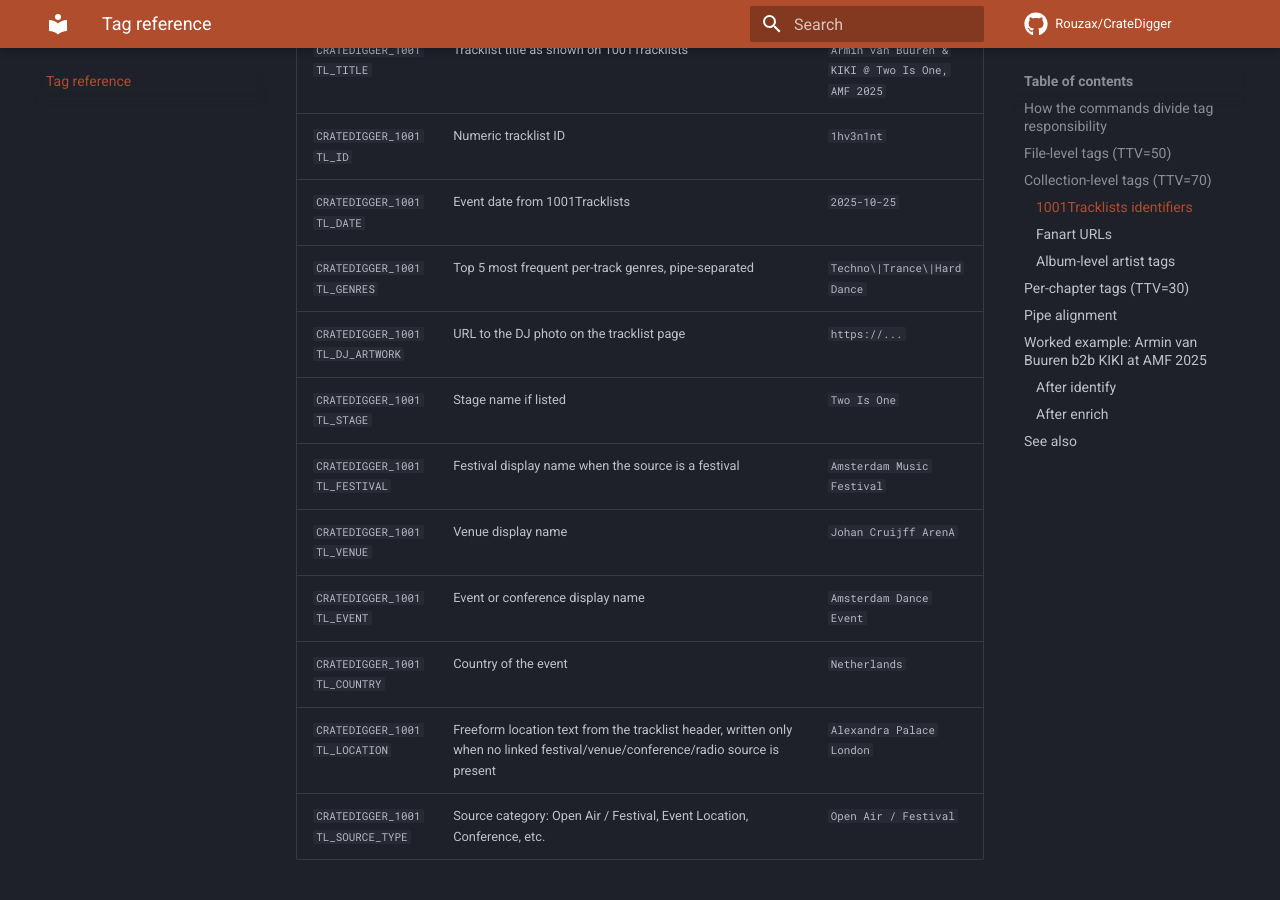
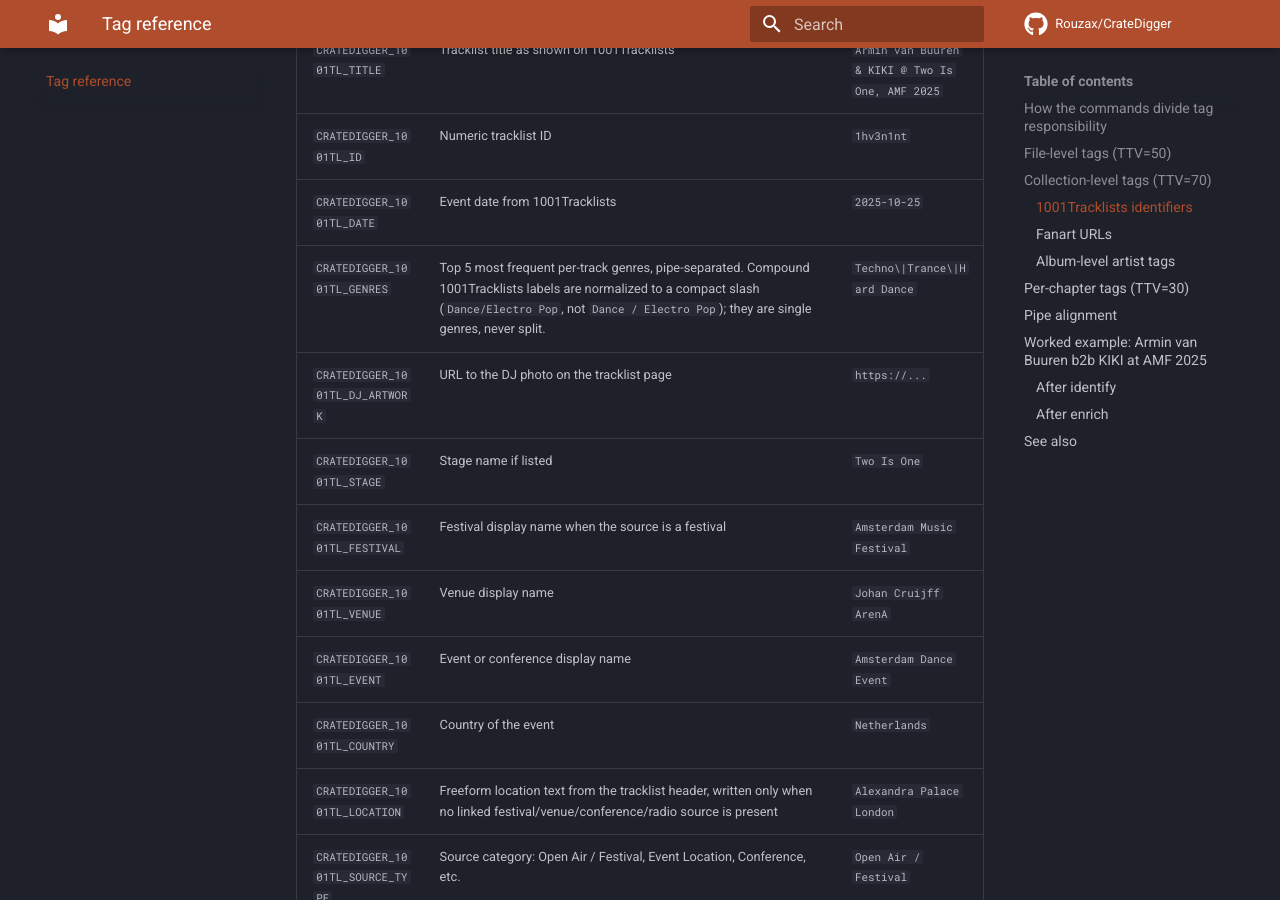
Before and after one commit to Rouzax/CrateDigger, an MkDocs documentation site: the page built from docs/tag-reference.md, in a window 1280 px wide and 900 px high, scrolled down 1952 px. Built offline with MkDocs 1.6.1 and Material for MkDocs 9.7.7, drawn with Linux system fonts in a browser that asks for light colours; comment, search, counter and statistics services are not loaded.

Commit message:
docs: note compact-slash genre normalization in tag reference

```diff
--- a/docs/tag-reference.md
+++ b/docs/tag-reference.md
@@ -48,7 +48,7 @@
 | `CRATEDIGGER_1001TL_TITLE` | Tracklist title as shown on 1001Tracklists | `Armin van Buuren & KIKI @ Two Is One, AMF 2025` |
 | `CRATEDIGGER_1001TL_ID` | Numeric tracklist ID | `1hv3n1nt` |
 | `CRATEDIGGER_1001TL_DATE` | Event date from 1001Tracklists | `2025-10-25` |
-| `CRATEDIGGER_1001TL_GENRES` | Top 5 most frequent per-track genres, pipe-separated | `Techno\|Trance\|Hard Dance` |
+| `CRATEDIGGER_1001TL_GENRES` | Top 5 most frequent per-track genres, pipe-separated. Compound 1001Tracklists labels are normalized to a compact slash (`Dance/Electro Pop`, not `Dance / Electro Pop`); they are single genres, never split. | `Techno\|Trance\|Hard Dance` |
 | `CRATEDIGGER_1001TL_DJ_ARTWORK` | URL to the DJ photo on the tracklist page | `https://...` |
 | `CRATEDIGGER_1001TL_STAGE` | Stage name if listed | `Two Is One` |
 | `CRATEDIGGER_1001TL_FESTIVAL` | Festival display name when the source is a festival | `Amsterdam Music Festival` |
```
